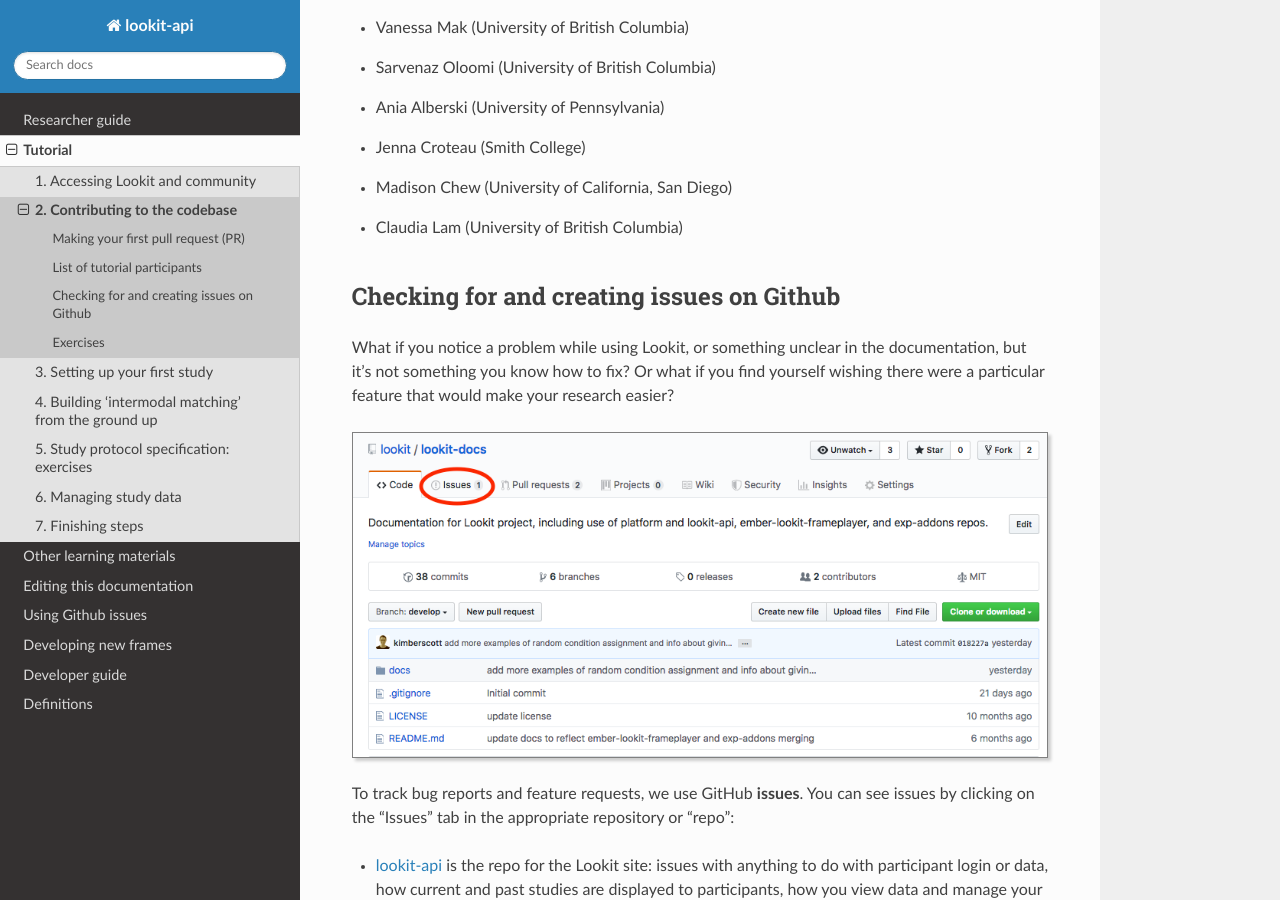
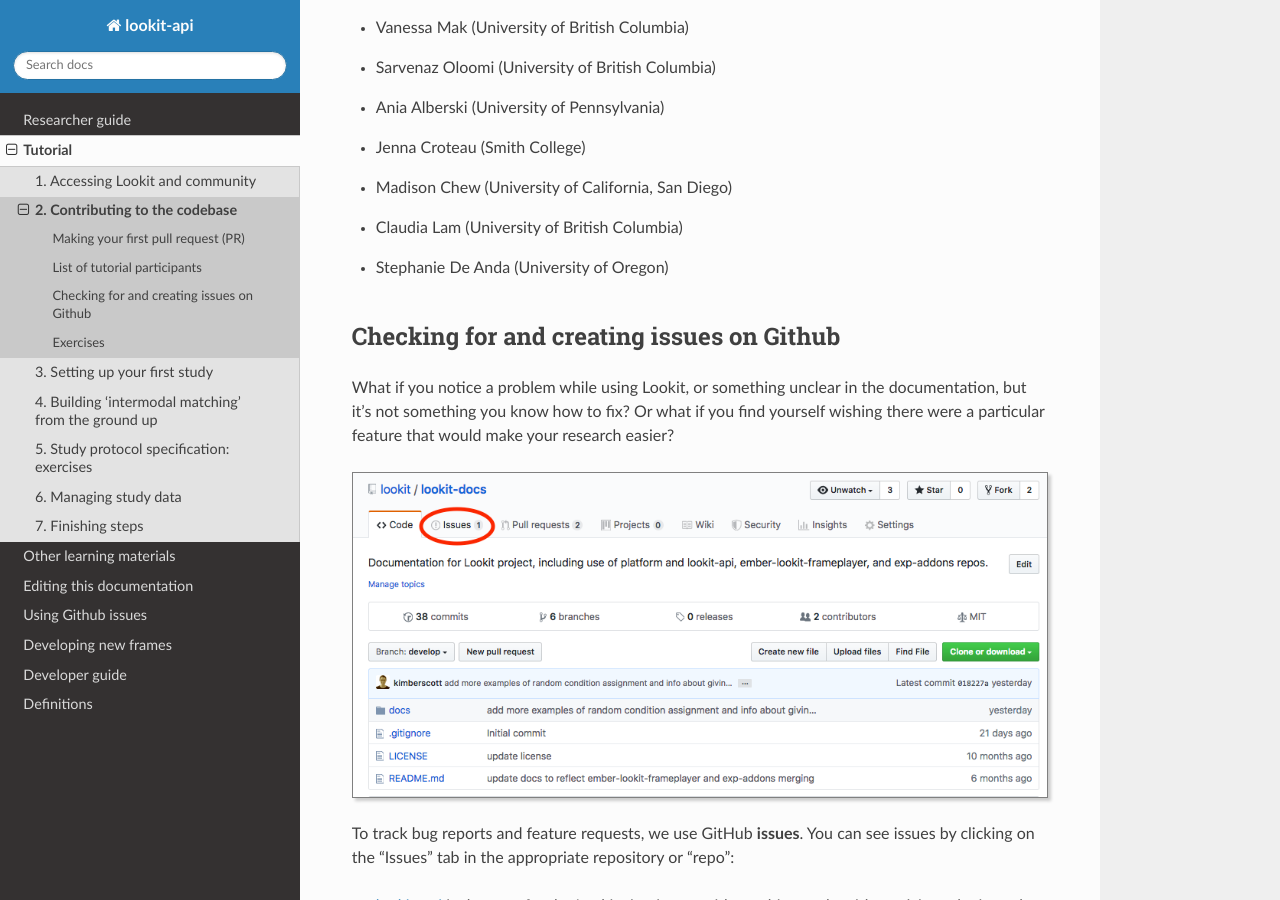
Before and after one commit to lookit/lookit-docs, a Sphinx documentation site: the page built from docs/source/tutorial-contributing.rst, in a window 1280 px wide and 900 px high, scrolled down 8017 px. Built offline with Sphinx 7.4.7 and the Read the Docs theme 2.0.0, drawn with Linux system fonts in a browser that asks for light colours.

Commit message:
Add tutorial participant to list

```diff
--- a/docs/source/tutorial-contributing.rst
+++ b/docs/source/tutorial-contributing.rst
@@ -166,6 +166,7 @@
 - Jenna Croteau (Smith College)
 - Madison Chew (University of California, San Diego)
 - Claudia Lam (University of British Columbia)
+- Stephanie De Anda (University of Oregon)
 
 .. _Github issues overview:
 
```
